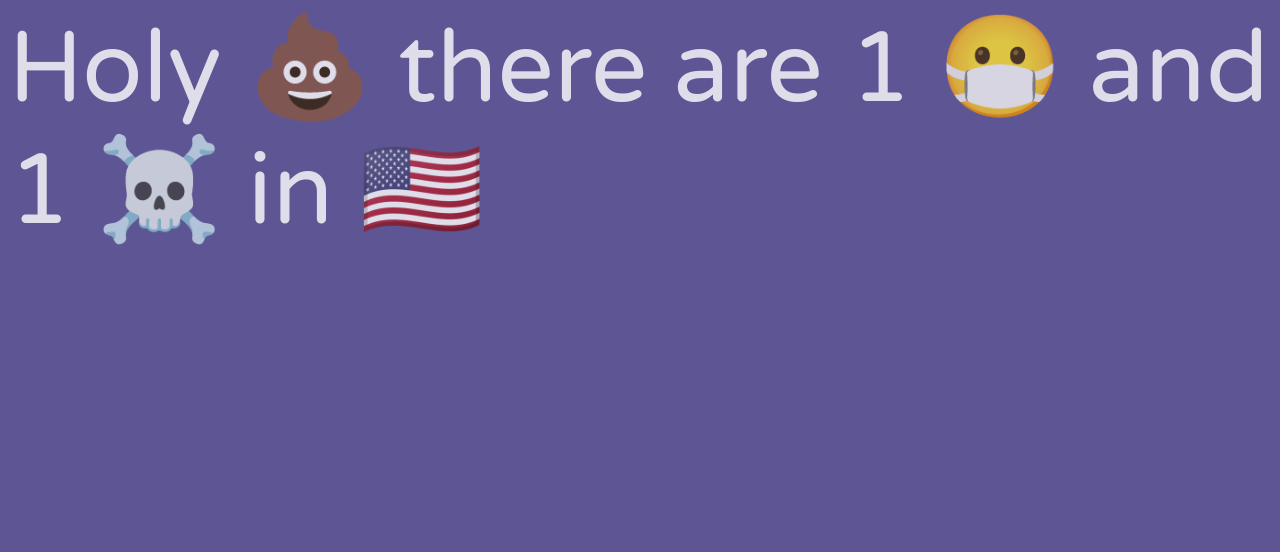
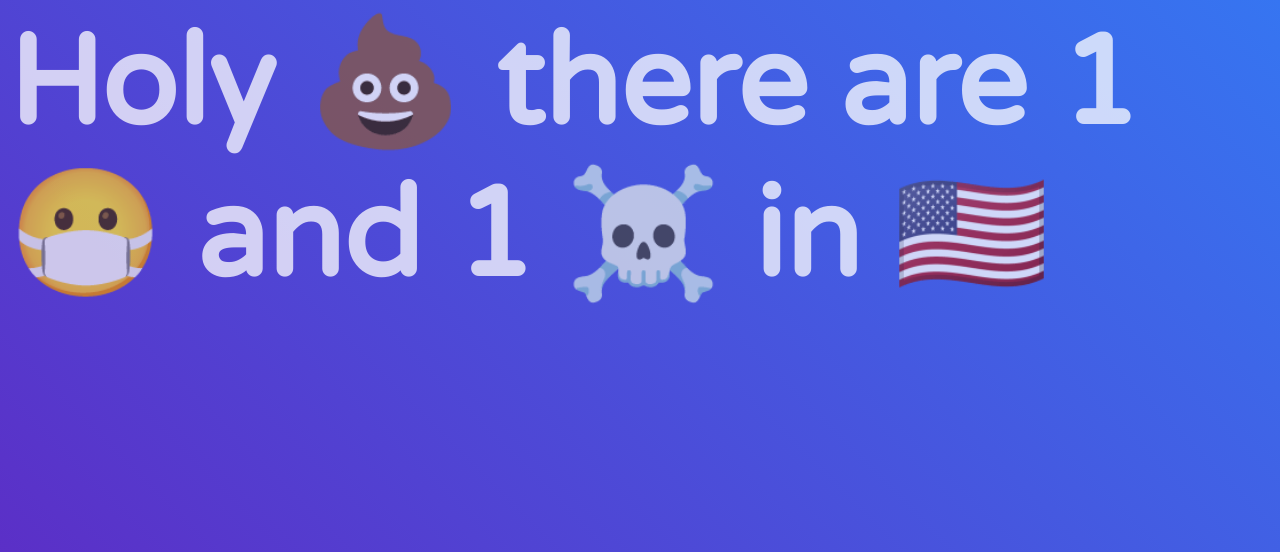
Before and after one commit to babaraza/Covidsite, a Django app: template crap/templates/crap/index.html in a window 1280 px wide. Shown: the top 552 px of the page. Run offline with Django 3.2, Linux system fonts and the light colour scheme; the template is opened without the code that fills it: most values are stand-ins (such as "Sample title", 1, 10 or a date in 2020).

Commit message:
added gradient as a background

```diff
--- a/crap/templates/crap/index.html
+++ b/crap/templates/crap/index.html
@@ -10,8 +10,9 @@
 
         #main-text {
             font-family: 'Varela Round', sans-serif;
-            font-size: 100px;
-            color: rgba(255, 255, 255, 0.80);
+            font-size: 125px;
+            font-weight: bold;
+            color: rgba(255, 255, 255, 0.75);
         }
 
         @media only screen and (max-width: 480px) {
@@ -31,7 +32,7 @@
         }
 
         body {
-            background-color: #5E5694;
+            background: rgb(96, 38, 193) linear-gradient(45deg, rgba(96, 38, 193, 1) 0%, rgba(54, 117, 241, 1) 100%) fixed;
         }
 
         footer {
```
